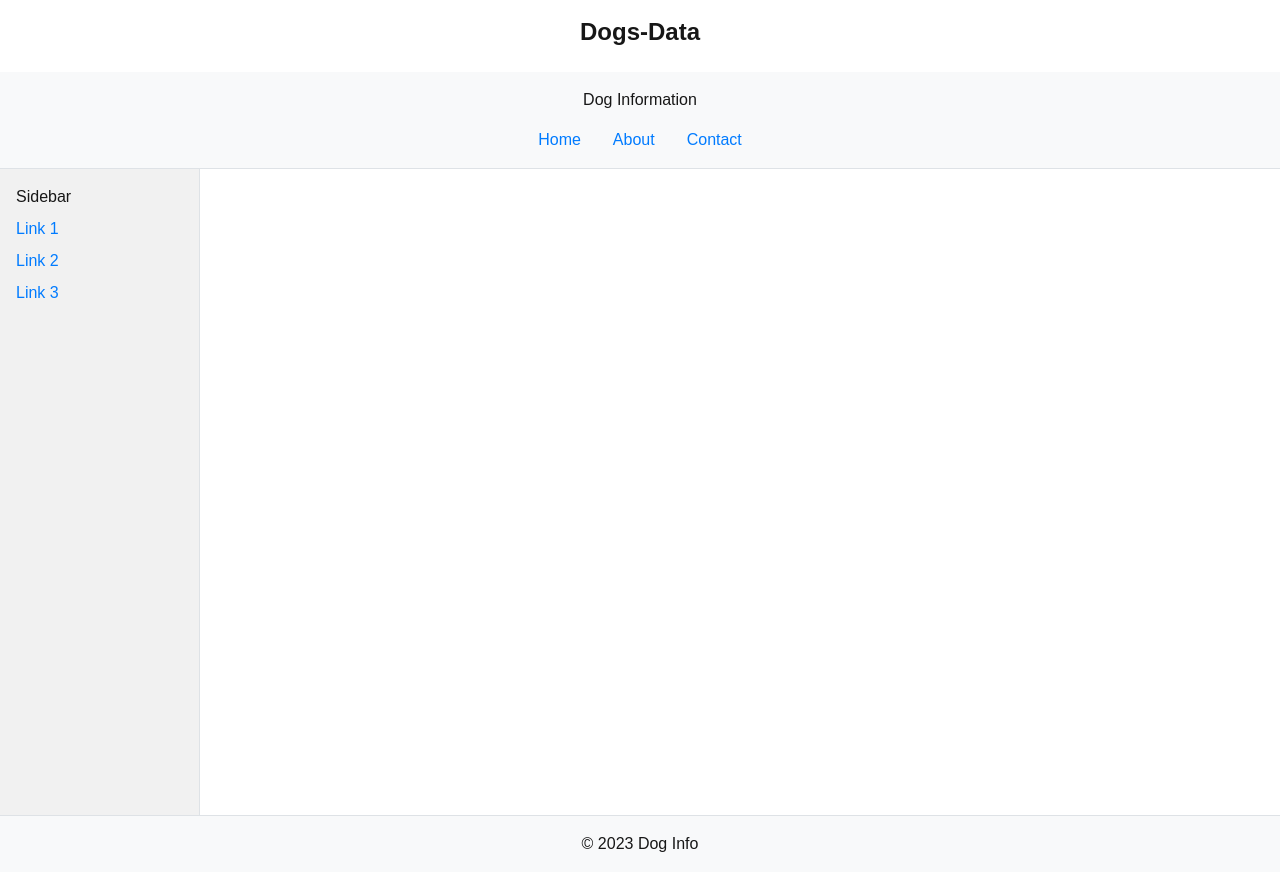
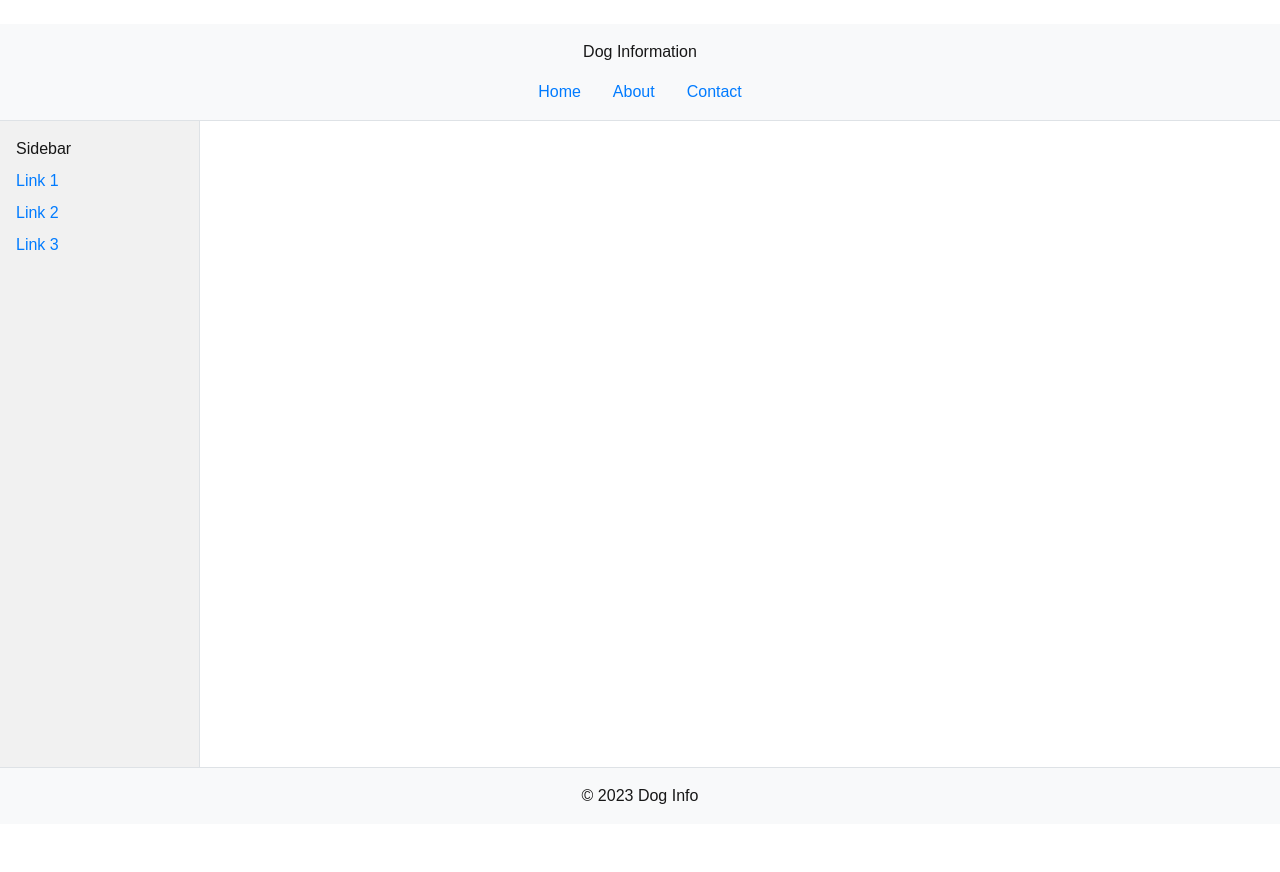
Before and after one commit to manminder11/Dogsdata-final-project-, a Next.js app: page / in a window 1280 px wide. After the commit the page ends 824 px from the top, so only its background shows below. Built offline with nearby package versions, Linux system fonts and the light colour scheme.

Commit message:
some changes to revert

```diff
--- a/app/page.js
+++ b/app/page.js
@@ -1,18 +1,8 @@
 import DogLayout from "./Dogsinfo/doglayout";
 
 export default function Page() {
-  const handleClick = () => {
-    alert("🐶");
-  };
-
   return (
     <>
-      <div
-        className="text-2xl font-bold text-center mt-4 hover:text-blue-500"
-        onClick={handleClick}
-      >
-        Dogs-Data
-      </div>
       <br />
       <DogLayout />
     </>
```
